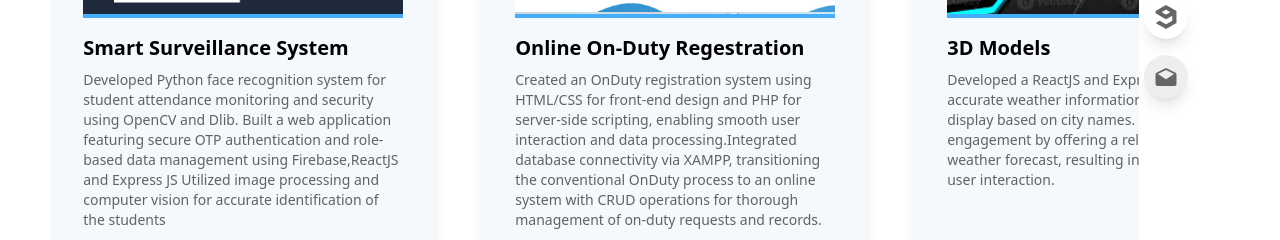
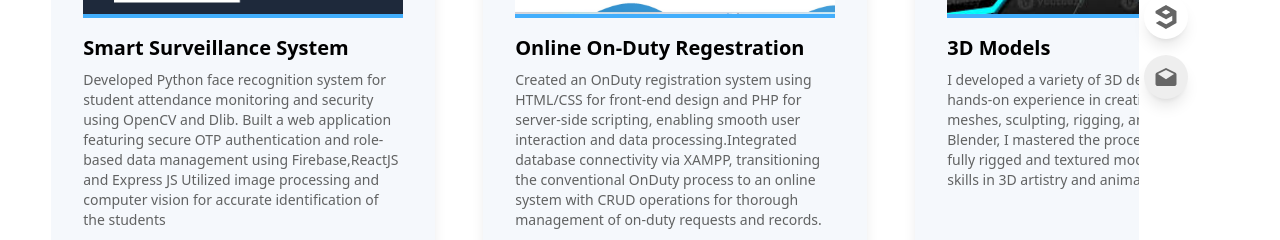
Before and after one commit to VeeraGokulRaj/Portfolio, a React (Create React App) app: page /Portfolio/project in a window 1280 px wide. Shown: the part 425-665 px from the top of the page. Built offline with nearby package versions, Linux system fonts and the light colour scheme; some icons are missing.

Commit message:
Blender content updated

```diff
--- a/src/component/Project.js
+++ b/src/component/Project.js
@@ -41,7 +41,7 @@ function Project() {
       title: "3D Models",
       image: bleander,
       description:
-        "Developed a ReactJS and ExpressJS web app for accurate weather information retrieval and display based on city names. Improved user engagement by offering a reliable seven-day weather forecast, resulting in a 30% increase in user interaction.",
+        "I developed a variety of 3D designs, gaining hands-on experience in creating detailed 3D meshes, sculpting, rigging, and texturing. Using Blender, I mastered the process from concept to fully rigged and textured models, enhancing my skills in 3D artistry and animation.",
       stackIcons: [<CIcon className={`w-[1.5rem] h-[1.5rem] `} icon={cibBlender} style={{ fill: '#2196f3' }} />], // Example icons for React and Node.js
       link: "https://drive.google.com/file/d/1Dt7qfVVGczPj6U3sMH9xLgCB9BMXI709/view"
     },
```
